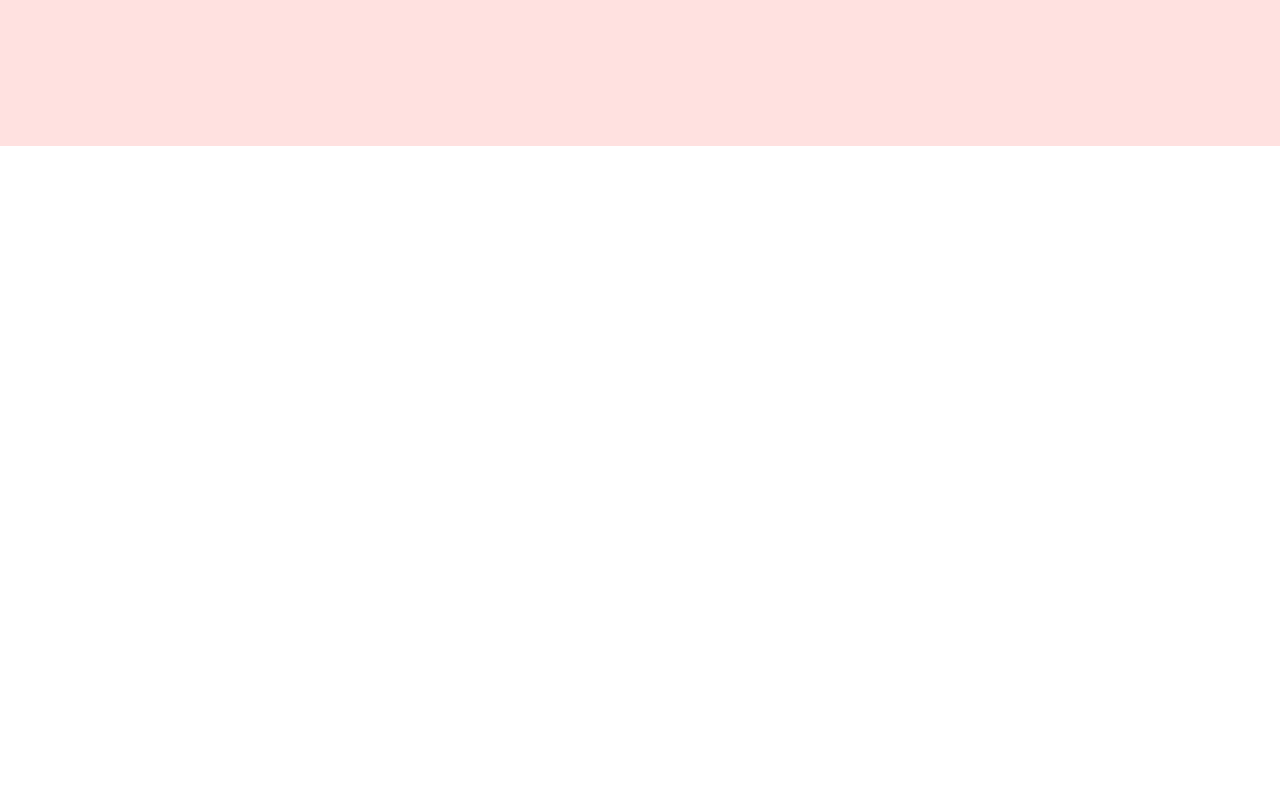
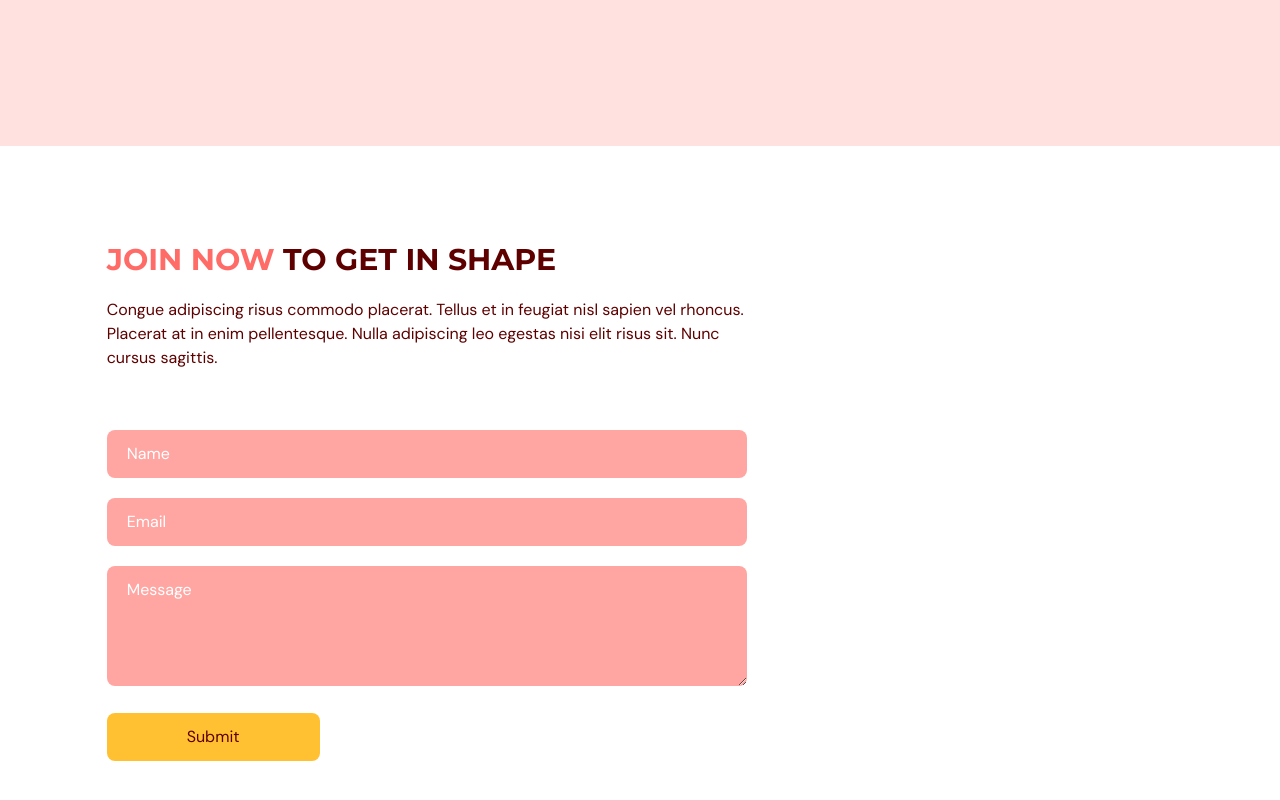
Before and after one commit to Cyberpunk2027/Fitness-app, a React (Vite) app in the folder Finetness/: page / in a window 1280 px wide. Shown: the part 2844-3644 px from the top of the page. Before the commit the page ends 2990 px from the top, so only its background shows below. Built offline with nearby package versions, Linux system fonts and the light colour scheme.

Commit message:
Finished form; added formsubmit service

```diff
--- a/Finetness/package.json
+++ b/Finetness/package.json
@@ -14,7 +14,8 @@
     "framer-motion": "^10.12.4",
     "react": "^18.2.0",
     "react-anchor-link-smooth-scroll": "^1.0.12",
-    "react-dom": "^18.2.0"
+    "react-dom": "^18.2.0",
+    "react-hook-form": "^7.43.9"
   },
   "devDependencies": {
     "@types/node": "^18.16.1",
--- a/Finetness/src/App.tsx
+++ b/Finetness/src/App.tsx
@@ -4,6 +4,7 @@
 import { SelectedPage } from "@/shared/types"
 import BenefitsIndex from "@/components/Benefits/BenefitsIndex"
 import OurClasses from "./components/OurClasses/OurClasses"
+import ContactUs from "./components/ContactUs/ContactUs"
 
 
 
@@ -35,7 +36,8 @@
         />
         <Home setSelectedPage={setSelectedPage}/>
         <BenefitsIndex setSelectedPage={setSelectedPage}/>
-        <OurClasses />
+        <OurClasses setSelectedPage={setSelectedPage}/>
+        <ContactUs/>
 
       </div>
   )
--- /dev/null
+++ b/Finetness/src/components/ContactUs/ContactUs.tsx
@@ -0,0 +1,127 @@
+import { useForm } from "react-hook-form"
+import { SelectedPage } from "@/shared/types"
+import ContactUsPageGraphic from "../../assets/ContactUsPageGraphic.png"
+import { motion } from "framer-motion"
+import HText from "@/shared/HText"
+
+type Props = {
+    setSelectedPage: (value: SelectedPage) => void
+}
+
+
+
+const ContactUs = ({setSelectedPage}: Props) => {
+
+  const {
+    register,
+    trigger,
+    formState: {errors}
+  } = useForm()
+
+  const inputStyles = `mt-5 w-full rounded-lg bg-primary-300 px-5 py-3 placeholder-white`
+
+  const onSubmit = async (e: any) => {
+    const isValid = await trigger()
+    if(!isValid) {
+        e.preventDefault()
+    }
+  }
+
+  return <section id="contactus" className="mx-auto w-5/6 pt-24 pb-32">
+    <motion.div
+        onViewportEnter={() => setSelectedPage(SelectedPage.ContactUs)}>
+
+        {/* HEADER */}
+        <motion.div
+            className="md:w-3/5"
+            initial="hidden"
+            whileInView="visible"
+            viewport={{ once: true, amount: 0.5 }}
+            transition={{ duration: 0.5 }}
+            variants={{
+            hidden: { opacity: 0, x: -50 },
+            visible: { opacity: 1, x: 0 },
+            }}>
+            <HText>
+                <span className="text-primary-500">JOIN NOW</span> TO GET IN SHAPE
+            </HText>
+            <p className="my-5">
+                Congue adipiscing risus commodo placerat. Tellus et in feugiat nisl
+                sapien vel rhoncus. Placerat at in enim pellentesque. Nulla
+                adipiscing leo egestas nisi elit risus sit. Nunc cursus sagittis.
+            </p>
+        </motion.div>
+
+        {/* FORM AND IMAGE */}
+        <div className="mt-10 justify-between gap-8 md:flex">
+            <motion.div
+                className="mt-10 basis-3/5 md:mt-0"
+                initial="hidden"
+                whileInView="visible"
+                viewport={{ once: true, amount: 0.5 }}
+                transition={{ duration: 0.5 }}
+                variants={{
+                hidden: { opacity: 0, y: 50 },
+                visible: { opacity: 1, y: 0 },
+                }}>
+                    <form
+                    target="_blank"
+                    onSubmit={onSubmit}
+                    method="POST"
+                    action="https://formsubmit.co/iliam449777@gmail.com">
+                        <input className={inputStyles}
+                        type="text"
+                        placeholder="Name"
+                        {...register("Name", {
+                            required: true,
+                            maxLength: 100
+                        })}/>
+                        {errors.name && (
+                            <p className="mt-1 text-primary-500">
+                                {errors.name.type === "required" && "This field is required."}
+                                {errors.name.type === "maxLength" && "Max length is 100 char."}
+                            </p>
+                        )}
+
+                        <input className={inputStyles}
+                        type="text"
+                        placeholder="Email"
+                        {...register("email", {
+                            required: true,
+                            pattern: /^[A-Z0-9._%+-]+@[A-Z0-9.-]+\.[A-Z]{2,}$/i,
+                        })}/>
+                        {errors.email && (
+                            <p className="mt-1 text-primary-500">
+                                {errors.email.type === "required" && "This field is required."}
+                                {errors.email.type === "pattern" && "invalid email."}
+                            </p>
+                        )}
+
+                        <textarea className={inputStyles}
+                        rows={4}
+                        cols={50}
+                        placeholder="Message"
+                        {...register("Message", {
+                            required: true,
+                            maxLength: 2000
+                        })}/>
+                        {errors.message && (
+                            <p className="mt-1 text-primary-500">
+                                {errors.message.type === "required" && "This field is required."}
+                                {errors.message.type === "maxLength" && "Max length is 2000 char."}
+                            </p>
+                        )}
+
+                        <button
+                            type="submit"
+                            className="mt-5 rounded-lg bg-secondary-500 px-20 py-3 transition duration-500 hover:text-white">
+                                Submit
+                        </button>
+                    </form>
+            </motion.div>
+        </div>
+    </motion.div>
+  </section>
+}
+
+export default ContactUs
```
Also changed, not shown: 1 other file (tests, documents, lock files or other folders).
